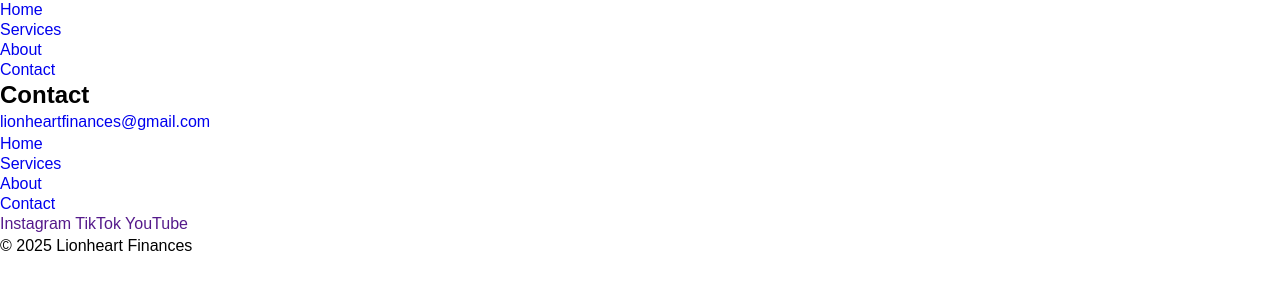
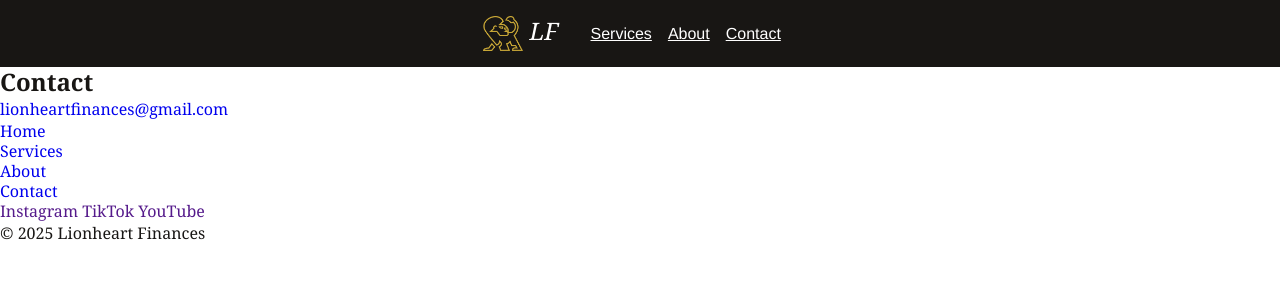
Before and after one commit to firstpulsestudio/lionheart-finances.com, a Jekyll site: the page built from contact.html, in a window 1280 px wide. Shown: the top 300 px of the page. Built offline with Jekyll 4.4.1, drawn with Linux system fonts in a browser that asks for light colours.

Commit message:
Start initial home page design and add images

```diff
--- a/_includes/header.html
+++ b/_includes/header.html
@@ -1,10 +1,15 @@
-<header>
-  <nav>
-    <ol class="list-reset">
-      <li><a href="/">Home</a></li>
-      <li><a href="/services">Services</a></li>
-      <li><a href="/about">About</a></li>
-      <li><a href="/contact">Contact</a></li>
+<header class="bg-black font-secondary p2">
+  <nav class="">
+    <ol class="flex items-center justify-center list-reset">
+      <li>
+        <a class="font-primary h4 italic mr3 white" href="/">
+          <img alt="Logo" class="logo-icon" src="/assets/images/logo-icon.png">
+          LF
+        </a>
+      </li>
+      <li><a class="mr2 underline white" href="/services">Services</a></li>
+      <li><a class="mr2 underline white" href="/about">About</a></li>
+      <li><a class="mr2 underline white" href="/contact">Contact</a></li>
     </ol>
   </nav>
 </header>
--- a/_layouts/default.html
+++ b/_layouts/default.html
@@ -8,7 +8,7 @@
   <meta charset="utf-8">
   <meta content="width=device-width, initial-scale=1.0" name="viewport">
   <link href="/assets/style.css?{{ site.time | date: '%s' }}" rel="stylesheet">
-  <body>
+  <body class="black">
     {{ content }}
     <script src="/assets/main.js?{{ site.time | date: '%s' }}"></script>
   </body>
--- a/_sass/_base.scss
+++ b/_sass/_base.scss
@@ -19,3 +19,13 @@
 a {
   text-decoration: none;
 }
+
+.logo-icon {
+  vertical-align: middle;
+  width: 40px;
+}
+
+.yt-embed {
+  height: 100%;
+  width: 100%;
+}
--- a/_sass/_variables.scss
+++ b/_sass/_variables.scss
@@ -1,5 +1,5 @@
-$font-primary: sans-serif;
-$font-secondary: monospace;
+$font-primary: minion pro, georgia, serif;
+$font-secondary: avenir next, avenir, helvetica, sans-serif;
 
 $h1: 4rem;
 $h2: 3rem;
@@ -19,7 +19,7 @@
 //
 
 $black:  #181614;
-$blue:   #759aa5;
+$blue:   #97beca;
 $gold:   #c09c15;
 $gray:   #373224;
 $silver: #c0b5ac;
```
Also changed, not shown: index.html (+22 -7 lines), assets/images/logo-icon.png (added), assets/images/profile-square.jpg (added), assets/images/profile.jpg (added).
